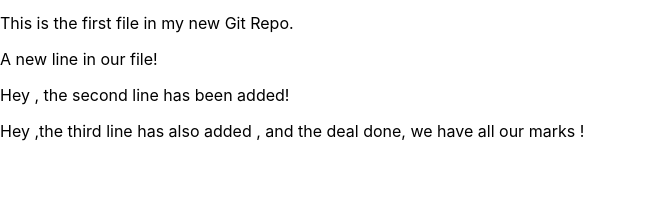
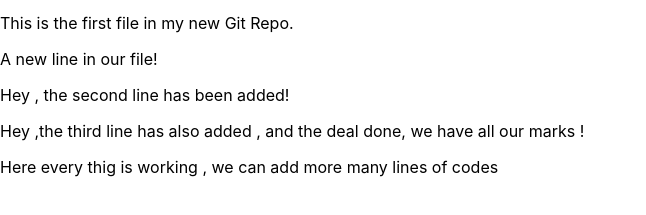
Before and after one commit to hifi250/Group1Team, a plain HTML site: page index.html in a window 1280 px wide. Shown: the part 105-320 px from the top of the page, without its empty margins (0-646 px from the left). Drawn offline with Linux system fonts and the light colour scheme.

Commit message:
Update index.html
The addition of the firth code

```diff
--- a/index.html
+++ b/index.html
@@ -13,6 +13,7 @@
 <p>A new line in our file!</p>
 <p>Hey , the second line has been added!</p>
 <p>Hey ,the third line has also added , and the deal done, we have all our marks !</p>
+  <p>Here every thig is working , we can add more many lines of codes </p>
 
 </body>
 </html>
```
